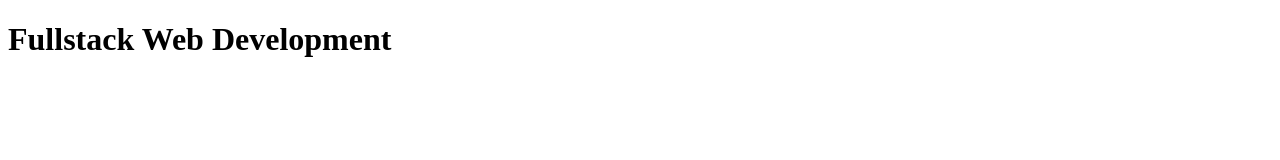
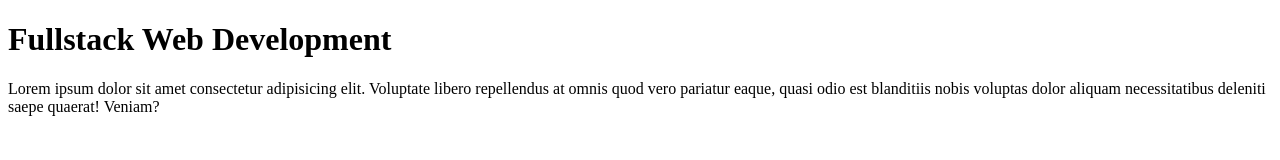
Before and after one commit to yeasin-shuvo/first-project, a plain HTML site: page index.html in a window 1280 px wide. Drawn offline with Linux system fonts and the light colour scheme.

Commit message:
p tag added

```diff
--- a/index.html
+++ b/index.html
@@ -8,5 +8,6 @@
 </head>
 <body>
     <h1>Fullstack Web Development</h1>
+    <p>Lorem ipsum dolor sit amet consectetur adipisicing elit. Voluptate libero repellendus at omnis quod vero pariatur eaque, quasi odio est blanditiis nobis voluptas dolor aliquam necessitatibus deleniti saepe quaerat! Veniam?</p>
 </body>
 </html>
```
